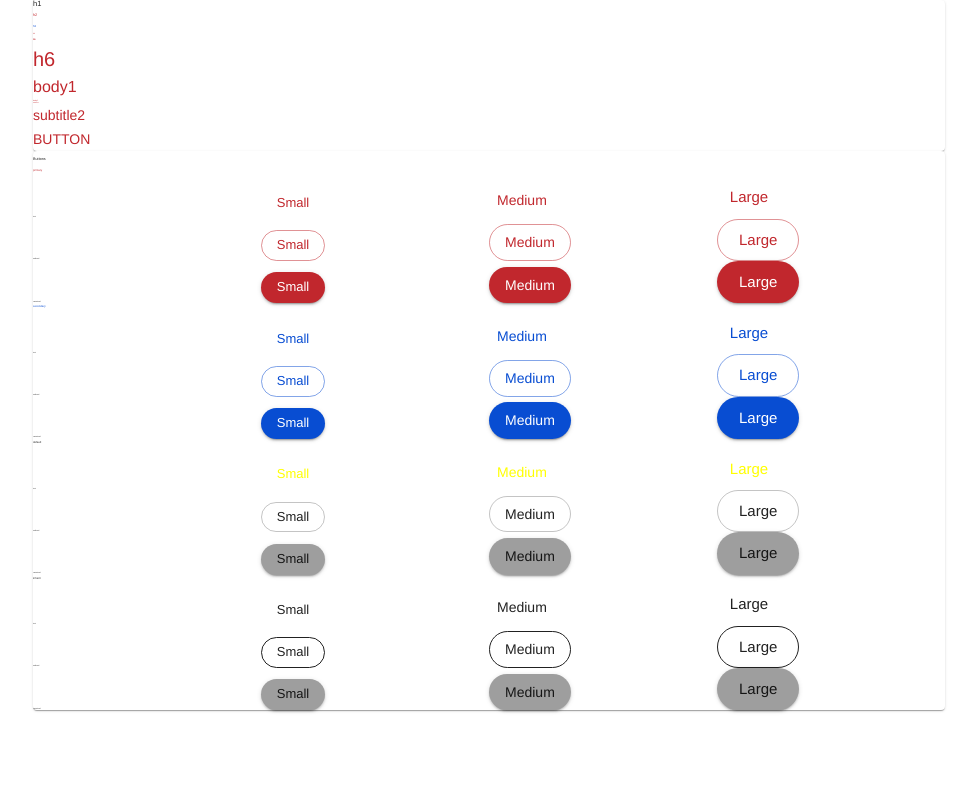
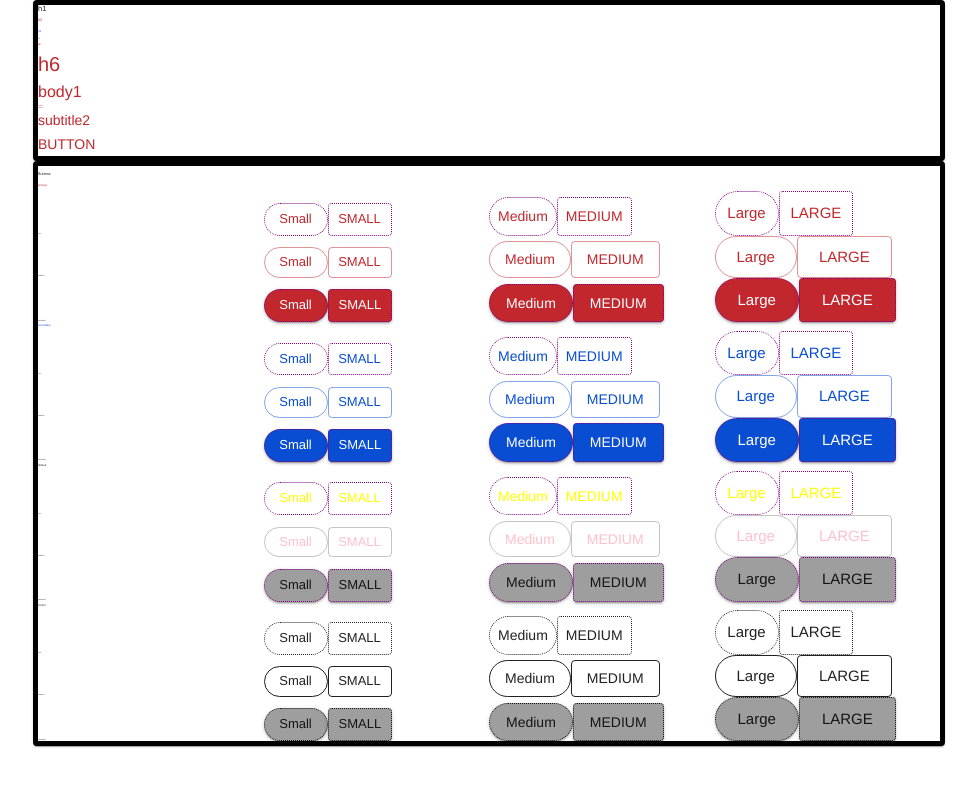
Before and after one commit to Codaisseur/codaisseur-theme, a React (Create React App) app: page / in a window 1280 px wide. Shown: the top 786 px of the page, without its empty margins (151-1128 px from the left). Built offline with nearby package versions, Linux system fonts and the light colour scheme.

Commit message:
Added more examples for irene to work with

```diff
--- a/src/App.tsx
+++ b/src/App.tsx
@@ -1,7 +1,14 @@
 import React from 'react'
 
 import { ThemeProvider } from './index'
-import { CssBaseline, Typography, Grid, Container, Paper } from '@material-ui/core'
+import {
+  CssBaseline,
+  Typography,
+  Grid,
+  Container,
+  Paper,
+  Button as MuiButton,
+} from '@material-ui/core'
 
 import theme from './themes/codaisseur'
 
@@ -67,8 +74,13 @@ function App() {
                   {sizes.map((size: any, key2) => (
                     <Grid key={key2} item xs={3}>
                       <StyledButton color={color} variant={variant} size={size}>
+                        {/* Custom button, incase things cannot be done within overrides */}
+                        {/* This means we need to use component imports from our package  */}
                         {size}
                       </StyledButton>
+                      <MuiButton color={color} variant={variant} size={size}>
+                        {size}
+                      </MuiButton>
                     </Grid>
                   ))}
                 </>
@@ -78,7 +90,7 @@ function App() {
         </Paper>
       </Container>
     </ThemeProvider>
-  );
+  )
 }
 
-export default App;
+export default App
--- a/src/themes/default/colors.ts
+++ b/src/themes/default/colors.ts
@@ -19,7 +19,7 @@ export interface ITypeBackground extends Partial<TypeBackground> {
 }
 
 // Crystal Responses
-interface IStatusColors {
+export interface IStatusColors {
   warning: string
   error: string
   info: string
--- a/src/themes/default/overrides.ts
+++ b/src/themes/default/overrides.ts
@@ -1,5 +1,18 @@
 // Override of base components of MUI.
+export const BuiButtonBase = {
+  root: {
+    boxShadow: 'none',
+    border: '10px solid black',
+    alignItems: 'right',
+  },
+}
+
 export const MuiButton = {
+  root: {
+    color: 'pink',
+    border: '1px dotted purple',
+  },
+  // anything outside of root will be treated as the default variant.
   text: {
     // Name of the rule
     color: 'yellow', // Some CSS
@@ -16,7 +29,7 @@ export const MuiCard = {
 
 export const MuiPaper = {
   root: {
-    border: 0,
+    border: '5px solid black',
     boxShadow: 'none',
   },
 }
--- a/tsconfig.json
+++ b/tsconfig.json
@@ -20,7 +20,7 @@
     "resolveJsonModule": true,
     "isolatedModules": true,
     "noEmit": true,
-    "jsx": "react"
+    "jsx": "preserve"
   },
   "include": [
     "src"
```
